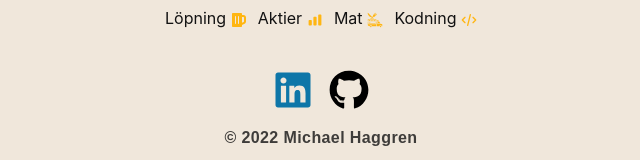
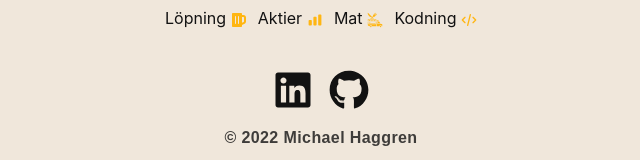
Before and after one commit to michaelhaggren/portfolio, a Next.js app: page / in a window 1280 px wide. Shown: the part 1080-1240 px from the top of the page, without its empty margins (319-959 px from the left). Built offline with nearby package versions, Linux system fonts and the light colour scheme.

Commit message:
icon color fix

```diff
--- a/components/Footer/Footer.tsx
+++ b/components/Footer/Footer.tsx
@@ -1,11 +1,11 @@
 import styles from './Footer.module.scss';
 import { FaLinkedin, FaGithub } from 'react-icons/fa';
-import { Box, Flex, Icon, Link } from '@chakra-ui/react';
+import { Box, Flex, Icon, Link, useColorModeValue } from '@chakra-ui/react';
 export interface FooterProps {}
 
 export const Footer = ({}: FooterProps) => {
   return (
-    <Box className="flex flex-col  items-center" fontSize="sm">
+    <Box  color={useColorModeValue('#121212', '#F7F5F2')} className="flex flex-col  items-center" fontSize="sm">
       <div className="flex mb-4">
         <a
           target="_blank"
@@ -13,7 +13,7 @@ export const Footer = ({}: FooterProps) => {
           className=" hover:scale-125 px-2"
           href="https://www.linkedin.com/in/michael-haggren-519487198/"
         >
-          <FaLinkedin fontSize="40" color="#0e76a8 " />
+          <FaLinkedin fontSize="40"  />
         </a>
         <a
           target="_blank"
@@ -21,7 +21,7 @@ export const Footer = ({}: FooterProps) => {
           className=" hover:scale-125 px-2"
           href="https://github.com/michaelhaggren"
         >
-          <FaGithub fontSize="40" color="black" />
+          <FaGithub fontSize="40"  />
         </a>
       </div>
       <p className=" opacity-80 font-montserrat font-semibold tracking-wide text-base">
```
